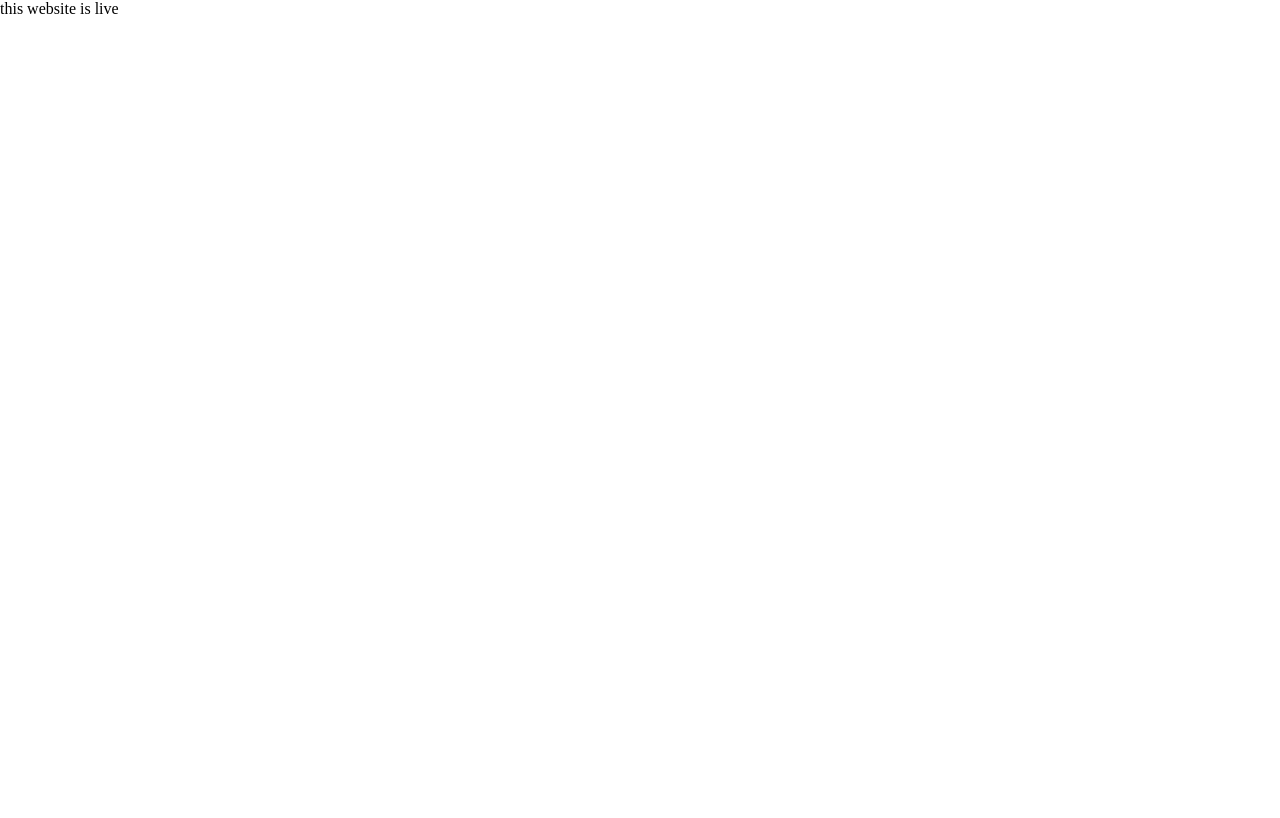
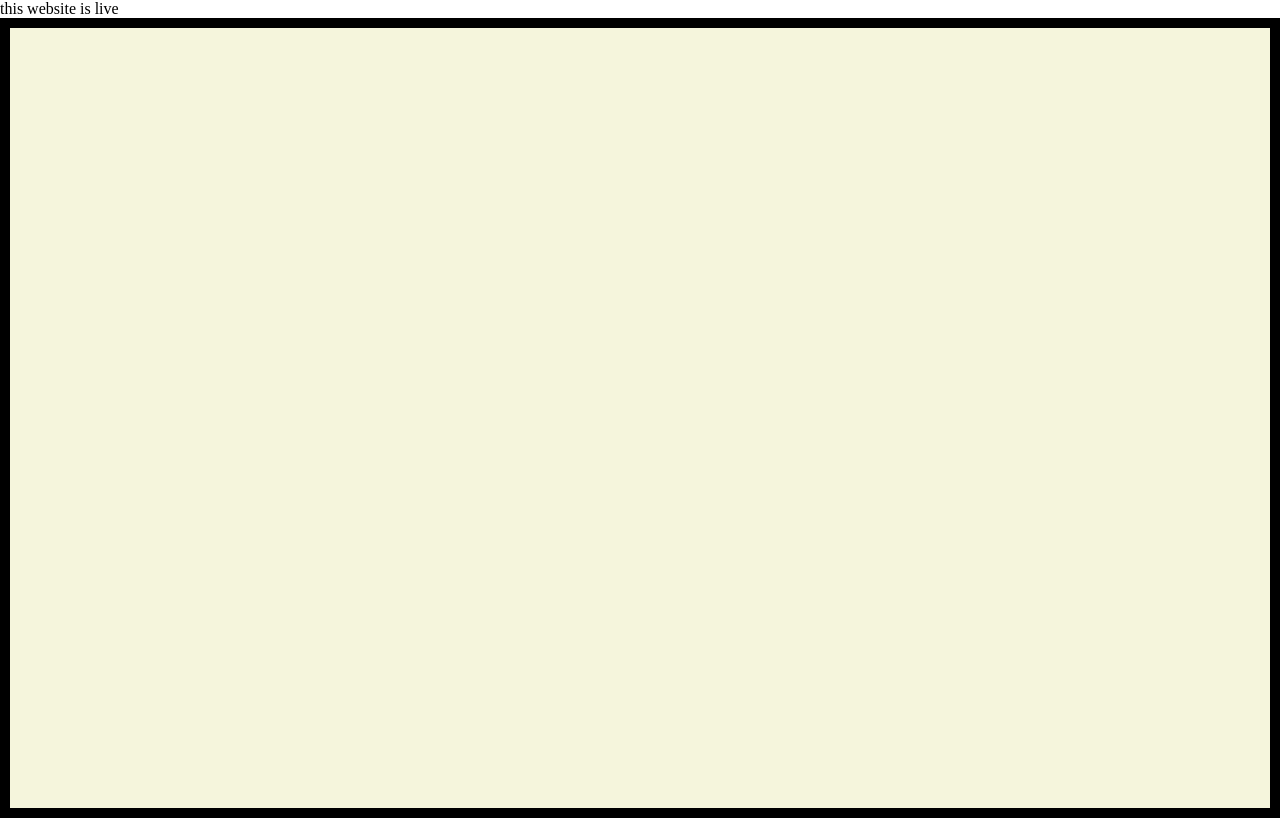
Before and after one commit to AlexdxPrabhat/html, a plain HTML site: page index.html in a window 1280 px wide. Drawn offline with Linux system fonts and the light colour scheme.

Commit message:
Update index.html

```diff
--- a/index.html
+++ b/index.html
@@ -63,6 +63,10 @@
 
 
    <p> this website is live </p>
+
+     <div class="con">
+
+    </div>
 </body>
 
 </html>
```
